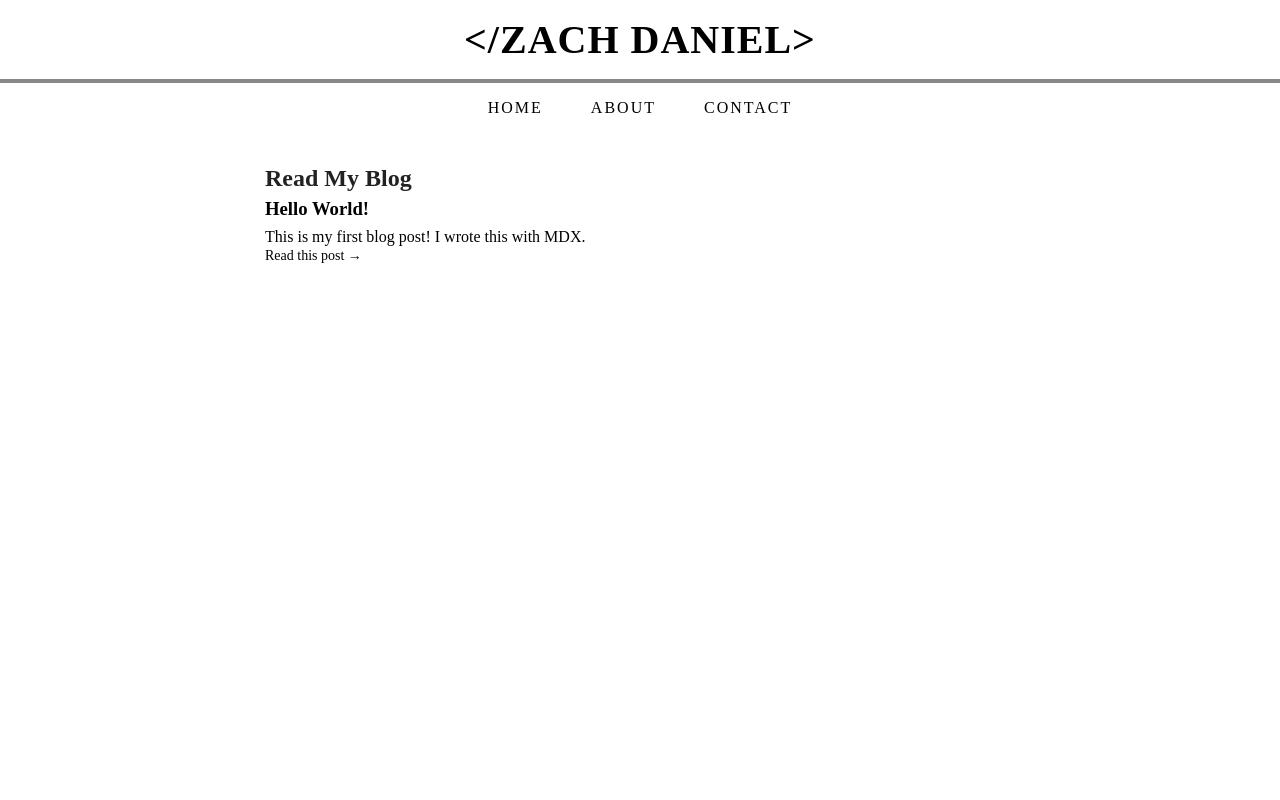
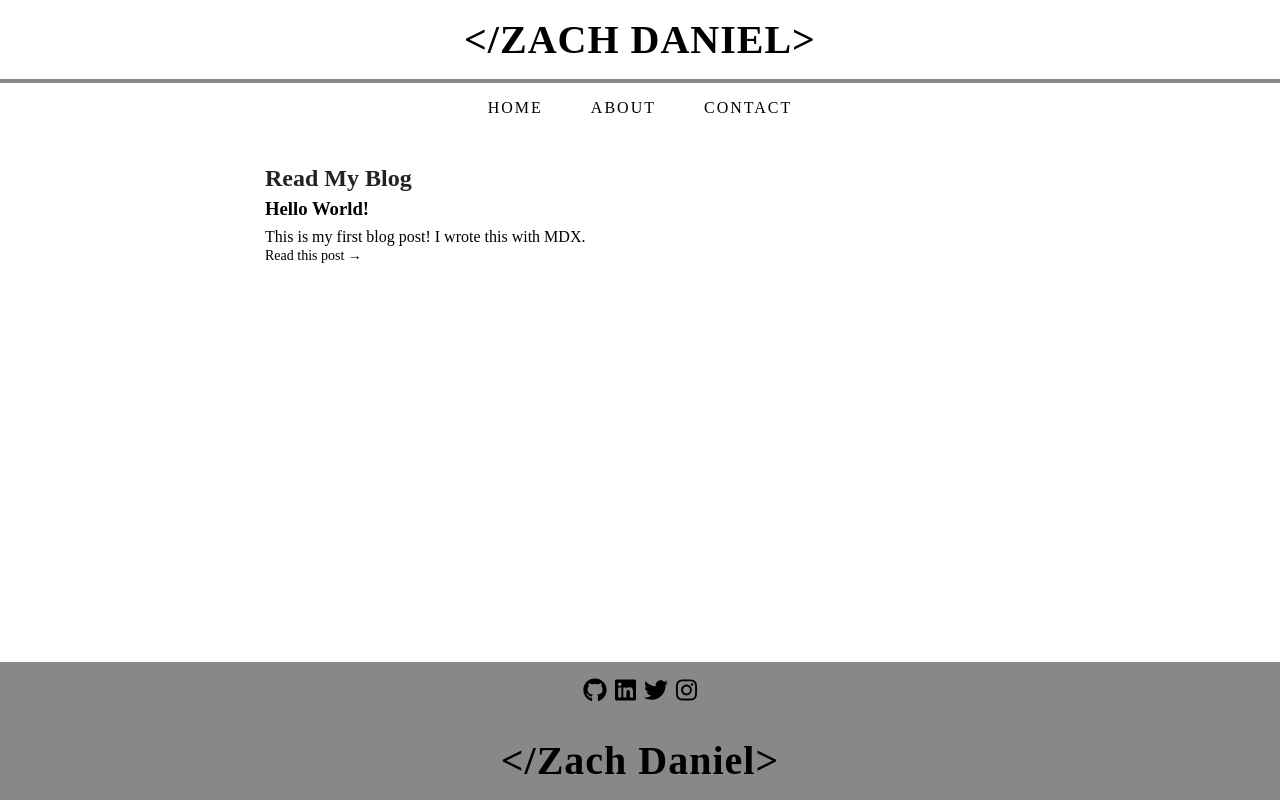
Before and after one commit to zdaniel827/personal-site, a Gatsby site: page / in a window 1280 px wide. Built offline with nearby package versions, Linux system fonts and the light colour scheme; Gatsby itself is replaced by a stand-in of ours.

Commit message:
add footer

```diff
--- a/package.json
+++ b/package.json
@@ -5,6 +5,9 @@
    "version": "0.1.0",
    "author": "Zach Daniel <zdaniel827@gmail.com>",
    "dependencies": {
+      "@fortawesome/fontawesome-svg-core": "^1.2.28",
+      "@fortawesome/free-brands-svg-icons": "^5.13.0",
+      "@fortawesome/react-fontawesome": "^0.1.9",
       "@mdx-js/mdx": "^1.5.8",
       "@mdx-js/react": "^1.5.8",
       "babel-plugin-styled-components": "^1.10.7",
--- /dev/null
+++ b/src/components/footer.js
@@ -0,0 +1,24 @@
+import React from 'react'
+import styled from 'styled-components'
+import Logo from './logo'
+import SocialMedia from './social-media'
+
+const StyledFooter = styled.footer`
+   position: absolute;
+   bottom: 0;
+   width: 100%;
+   background-color: #888;
+   display: flex;
+   flex-direction: column;
+   justify-content: center;
+`
+
+
+const Footer = () => (
+   <StyledFooter>
+      <SocialMedia />
+      <Logo />
+   </StyledFooter>
+)
+
+export default Footer
--- a/src/components/layout.js
+++ b/src/components/layout.js
@@ -1,6 +1,7 @@
 import React from 'react'
 import Header from './header'
 import styled, { createGlobalStyle } from 'styled-components'
+import Footer from './footer'
 
 const Global = createGlobalStyle`
 * {
@@ -38,6 +39,7 @@ const Layout = ({ children }) => {
          <Global />
          <Header />
          <StyledMain>{children}</StyledMain>
+         <Footer />
       </>
    )
 }
--- /dev/null
+++ b/src/components/social-media.js
@@ -0,0 +1,58 @@
+import React from 'react'
+import styled from 'styled-components'
+import { FontAwesomeIcon } from '@fortawesome/react-fontawesome'
+import {
+   faGithub,
+   faTwitter,
+   faInstagram,
+   faLinkedin,
+} from '@fortawesome/free-brands-svg-icons'
+
+const SocialMediaBanner = styled.div`
+   display: flex;
+   flex-direction: row;
+   justify-content: center;
+   margin: 1rem 0;
+   & > a {
+      margin-right: 0.5rem;
+      font-size: 1.5rem;
+   }
+   & > a:last-child {
+      margin-right: 0;
+   }
+`
+
+const SocialMedia = () => (
+   <SocialMediaBanner>
+      <a
+         href="https://github.com/zdaniel827"
+         target="_blank"
+         rel="noopener norefferer"
+      >
+         <FontAwesomeIcon icon={faGithub} />
+      </a>
+      <a
+         href="https://www.linkedin.com/in/zacharydaniel827/"
+         target="_blank"
+         rel="noopener norefferer"
+      >
+         <FontAwesomeIcon icon={faLinkedin} />
+      </a>
+      <a
+         href="https://twitter.com/zachb_daniel"
+         target="_blank"
+         rel="noopener norefferer"
+      >
+         <FontAwesomeIcon icon={faTwitter} />
+      </a>
+      <a
+         href="https://www.instagram.com/zachary_daniel/"
+         target="_blank"
+         rel="noopener norefferer"
+      >
+         <FontAwesomeIcon icon={faInstagram} />
+      </a>
+   </SocialMediaBanner>
+)
+
+export default SocialMedia
```
Also changed, not shown: 1 other file.
